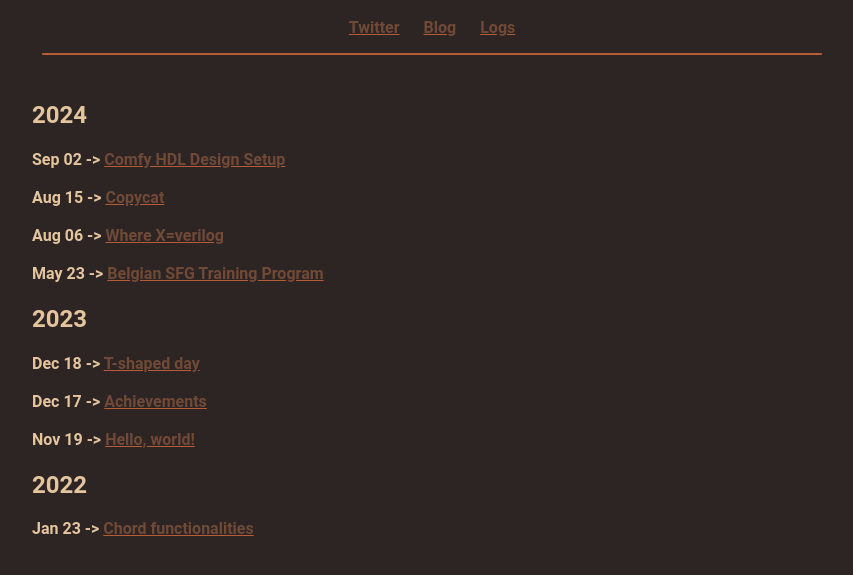
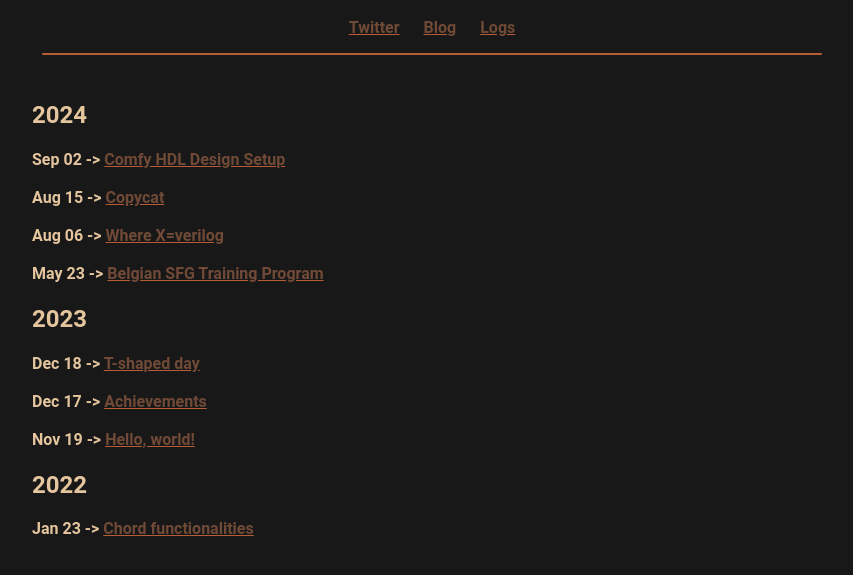
Before and after one commit to pindjouf/pindjouf.xyz, a PHP site: page /index.html in a window 1280 px wide. Shown: the top 575 px of the page, without its empty margins (208-1061 px from the left). Run offline with PHP 8.4, Linux system fonts and the light colour scheme; some web fonts are replaced.

Commit message:
background change

```diff
--- a/style.css
+++ b/style.css
@@ -9,7 +9,7 @@ Site Color Palette:
 @import url('https://fonts.googleapis.com/css?family=ADLaM Display');
 
 body{
-    background: #2D2424;
+    background: #181818;
     color: #E4C59E;
     font-family: "Roboto","Arial",sans-serif;
     font-weight: 700;
```
